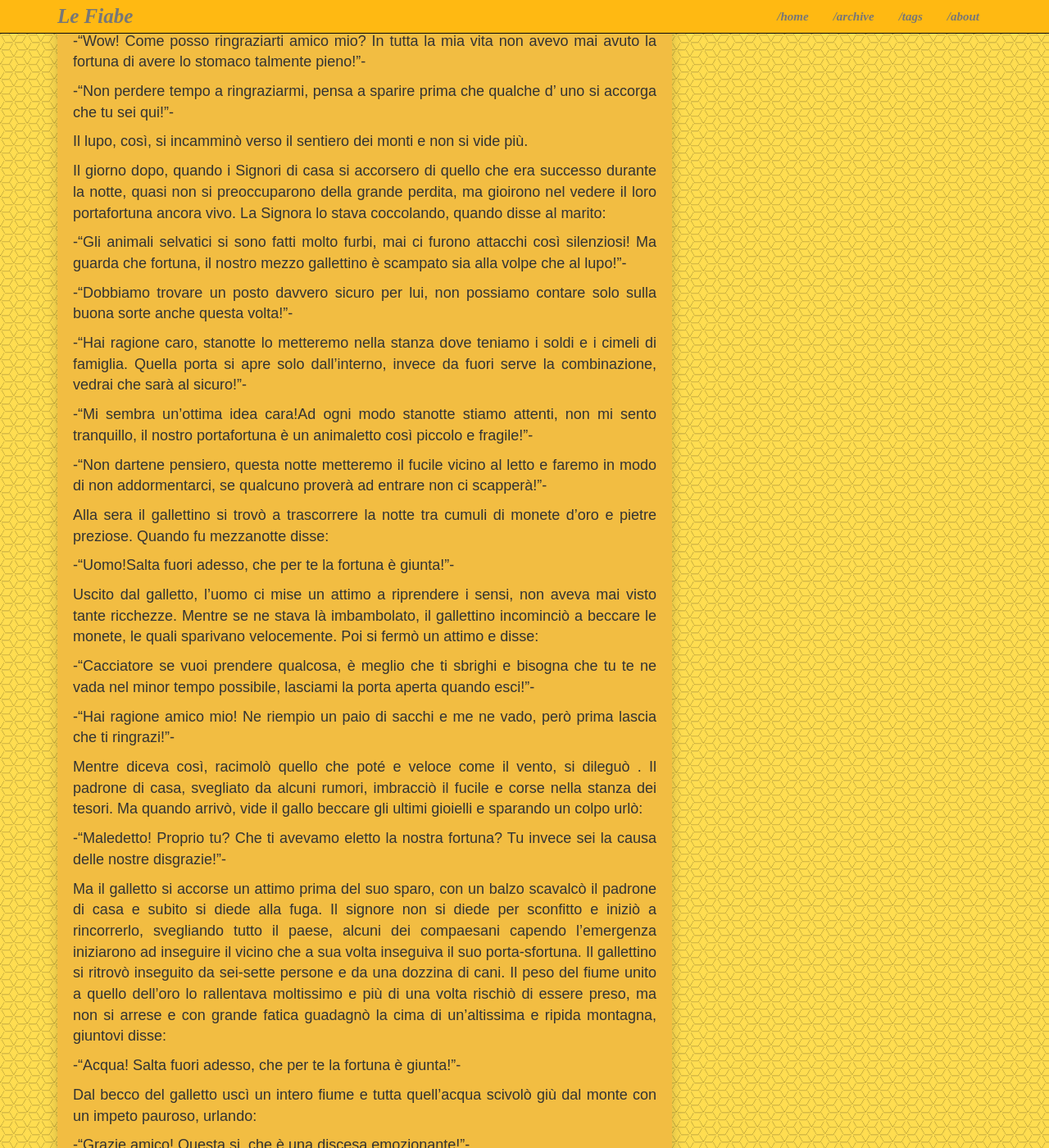
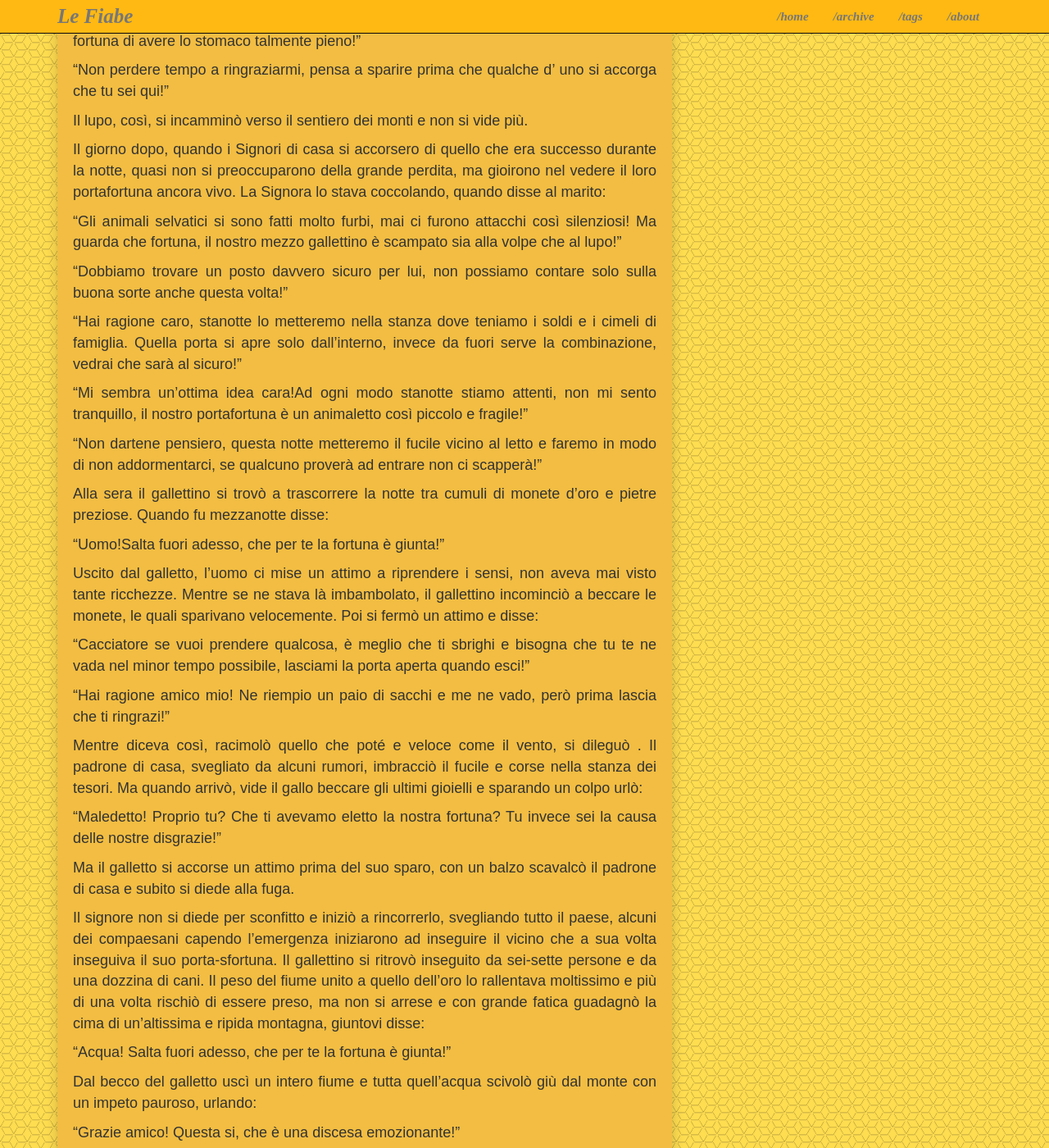
Before and after one commit to saramasi/saramasi.github.io, a Jekyll site: the page built from _posts/2017-11-27-mezzogalletto.md, in a window 1280 px wide and 1400 px high, scrolled down 4223 px. Shown: the whole window at 82% size. Built offline with Jekyll 4.4.1, drawn with Linux system fonts in a browser that asks for light colours; some web fonts are replaced; some of the changed text lies outside the part shown.

Commit message:
Update 2017-11-27-mezzogalletto.md

```diff
--- a/_posts/2017-11-27-mezzogalletto.md
+++ b/_posts/2017-11-27-mezzogalletto.md
@@ -20,210 +20,214 @@ Una famiglia molto povera, con una mamma e due bambine, l'unico bene in loro pos
 Quando arrivò il giorno in cui la madre morì, le due sorelle si trovarono a spartire la misera eredità.
 La più grande disse:
 
--"Con un galletto non si diventerà di certo ricche, io me lo vorrei mangiare per sentire che sapore ha la carne. Tu cosa ne dici?"-
+"Con un galletto non si diventerà di certo ricche, io me lo vorrei mangiare per sentire che sapore ha la carne. Tu cosa ne dici?"
 
--"Ti dico che io lo vorrei liberare, se lo vuoi dividere, ti chiedo solo le tue parti di interiora, un po' di pelle e la testa, così lo ricucio e potrà vivere."-
+"Ti dico che io lo vorrei liberare, se lo vuoi dividere, ti chiedo solo le tue parti di interiora, un po' di pelle e la testa, così lo ricucio e potrà vivere."
 
--"Non ho nulla in contrario, se ti prendi le parti che non si possono mangiare, ce ne sarà di più per me!"-
+"Non ho nulla in contrario, se ti prendi le parti che non si possono mangiare, ce ne sarà di più per me!"
 
 Fu così, che alla bimba più piccola rimase la testa, mezzo corpicino, un'aletta e una zampina. Una volta ricucito, lo tenne in braccio per un giorno e una notte intera, poi vedendo che stava bene, lo mise a terra e disse:
 
--"Gallettino! Sei così piccolo, hai solo una zampina, fammi vedere come te la cavi a saltellare!"-
+"Gallettino! Sei così piccolo, hai solo una zampina, fammi vedere come te la cavi a saltellare!"
 
 Il piccolo animaletto si scoprì un ottimo saltatore e vedendo questo la bimba disse:
 
--”Sei bravissimo! Con questi salti in un giorno copriresti distanze che un altro gallo non coprirebbe in un mese di viaggio. Vai piccolo mio, vai in cerca di fortuna e se la trovi torna da me!"-
+”Sei bravissimo! Con questi salti in un giorno copriresti distanze che un altro gallo non coprirebbe in un mese di viaggio. Vai piccolo mio, vai in cerca di fortuna e se la trovi torna da me!"
 
 Il mezzo gallettino partì, con tre balzi attraversava un'intera valle e sopra alle montagne faceva salti da una vetta all'altra.
 Un giorno mentre era in un bosco a riposare, incontrò una volpe:
 
--"Ho una fame che mangerei qualsiasi cosa! Ma tu sei solo mezzo, non mi accorgerei neppure di averti mangiato, anzi probabilmente dopo avrei più fame di prima. Ma dimmi, dove stai andando?"-
+"Ho una fame che mangerei qualsiasi cosa! Ma tu sei solo mezzo, non mi accorgerei neppure di averti mangiato, anzi probabilmente dopo avrei più fame di prima. Ma dimmi, dove stai andando?"
 
--"Vado in cerca di buona fortuna!"-
+"Vado in cerca di buona fortuna!"
 
--"Io qua non ho nulla da fare, posso venire con te?"-
+"Io qua non ho nulla da fare, posso venire con te?"
 
--"Vieni pure!"-
+"Vieni pure!"
 
 I due nuovi compagni si misero in cammino, ma ben presto la volpe fu troppo stanca per proseguire e disse:
 
--"Sei troppo veloce per me, non riesco a starti dietro!"-
+"Sei troppo veloce per me, non riesco a starti dietro!"
 
--"Io più piano di così non riesco ad andare."-
+"Io più piano di così non riesco ad andare."
 
--"Allora sono costretta a fermarmi qui."-
+"Allora sono costretta a fermarmi qui."
 
 Il Galletto ci pensò un attimo e concluse:
 
--"Salta dentro al mio gozzo, ti porto io!"-
+"Salta dentro al mio gozzo, ti porto io!"
 
 E senza aspettare risposta, la ingoiò tutta intera e ripartì.
 
 Poco tempo dopo, incontrò nel suo cammino un lupo, che guardandolo disse:
 
--"Con la fame che ho non basterebbero tre agnelli per saziarmi, vorrei mangiarti, ma sei così piccolo che di te non saprei che farmene. Ma dimmi, cosa fai tra questi sperduti monti?"-
+"Con la fame che ho non basterebbero tre agnelli per saziarmi, vorrei mangiarti, ma sei così piccolo che di te non saprei che farmene. Ma dimmi, cosa fai tra questi sperduti monti?"
 
--"Vado in cerca di buona fortuna!"-
+"Vado in cerca di buona fortuna!"
 
--"Bella idea, anche io avrei bisogno di trovare fortuna, posso venire con te?"-
+"Bella idea, anche io avrei bisogno di trovare fortuna, posso venire con te?"
 
--"Vieni pure, ma debbo avvertirti che sono molto veloce e non so se riuscirai a starmi dietro."-
+"Vieni pure, ma debbo avvertirti che sono molto veloce e non so se riuscirai a starmi dietro."
 
--"Figuriamoci se un lupo forte come me non riesce a stare dietro ad un mezzo gallo come te!"-
+"Figuriamoci se un lupo forte come me non riesce a stare dietro ad un mezzo gallo come te!"
 
--"Allora mettiamoci subito in viaggio!"-
+"Allora mettiamoci subito in viaggio!"
 
- Concluse il gallettino.
+Concluse il gallettino.
 Molto presto però, il lupo si rese conto che sarebbe stato impossibile tenere il passo del suo compagno a lungo e disse:
 
--"Mi debbo arrendere, io mi fermo qui! Non riesco a starti dietro."-
+"Mi debbo arrendere, io mi fermo qui! Non riesco a starti dietro."
 
--"Salta dentro al mio gozzo, ti porto io!"-
+"Salta dentro al mio gozzo, ti porto io!"
 
 Anche questa volta ingoiò l'animale, tutto intero, poi si rimise subito in viaggio, con il peso della volpe e del lupo, i suoi salti si erano accorciati, ma non di molto.
 
 Arrivando sulla riva di un fiume si fermò a bere e con un solo salto raggiunse l'altra riva. In un momento si sentì chiamare e il suono proveniva dall'acqua:
 
--"Dove vai bel mezzo gallettino, che riesci a fare dei salti così prodigiosi?"-
+"Dove vai bel mezzo gallettino, che riesci a fare dei salti così prodigiosi?"
 
--"Vado in cerca di buona fortuna."-
+"Vado in cerca di buona fortuna."
 
--"E dove vai a cercarla questa fortuna?"-
+"E dove vai a cercarla questa fortuna?"
 
 Disse l'acqua.
 
--"Non ho una meta precisa, per adesso voglio seguire questa valle, poi vedrò."-
+"Non ho una meta precisa, per adesso voglio seguire questa valle, poi vedrò."-
 
--”Sarebbe bello cambiare percorso per una volta nella vita, ormai sono secoli che solco sempre la stessa valle. Posso venire con te?”-
+"Sarebbe bello cambiare percorso per una volta nella vita, ormai sono secoli che solco sempre la stessa valle. Posso venire con te?"
 
--"Vieni pure, così mi fai compagnia!"-
+"Vieni pure, così mi fai compagnia!"
 
 I due nuovi compagni ripresero il loro viaggio, però la valle che il gallettino aveva deciso di percorrere risultò, poco dopo in salita.
 L'acqua che formava il fiume non poteva da sola sfidare la forza di gravità e mentre il galletto iniziava a salire il monte lei lo chiamò:
 
--"Mi dispiace mio caro compagno, io sono acqua e in salita non posso seguirti, dobbiamo separarci."-
+"Mi dispiace mio caro compagno, io sono acqua e in salita non posso seguirti, dobbiamo separarci."
 
--"Salta dentro al mio gozzo, ti porto io."-
+"Salta dentro al mio gozzo, ti porto io."
 
 Così, bevve tutta l'acqua del fiume e si rimise a saltellare, anche se un intero fiume pesa e la sua corsa rallentò di un poco.
 
 Tempo dopo, attraversando un bosco, una voce attirò la sua attenzione, seguendola vide un cacciatore e gli disse:
 
--"Signor cacciatore cosa fate? Parlate da solo?"-
+"Signor cacciatore cosa fate? Parlate da solo?"
 
-- "Non da solo! Ce l'ho con la mia sfortuna, sono a caccia da due giorni e non ho preso nulla, se torno in paese a mani vuote sarei deriso da tutti."-
+"Non da solo! Ce l'ho con la mia sfortuna, sono a caccia da due giorni e non ho preso nulla, se torno in paese a mani vuote sarei deriso da tutti."
 
--"Non vorrete mica prendermi come trofeo di caccia?"-
+"Non vorrete mica prendermi come trofeo di caccia?"
 
--"Ci mancherebbe..se dopo due giorni passati nei boschi tornassi a casa con un solo galletto, per giunta mezzo, sarei lo zimbello a vita!"-
+"Ci mancherebbe..se dopo due giorni passati nei boschi tornassi a casa con un solo galletto, per giunta mezzo, sarei lo zimbello a vita!"
 
--"Piuttosto dimmi bene che ci fai in questi boschi? Se non sbaglio sei un mezzo gallo da allevamento."-
+"Piuttosto dimmi bene che ci fai in questi boschi? Se non sbaglio sei un mezzo gallo da allevamento."
 
--"Vado in cerca di buona fortuna!"-
+"Vado in cerca di buona fortuna!"
 
--"Che bella idea, quasi quasi invece che tornare in paese vengo con te."-
+"Che bella idea, quasi quasi invece che tornare in paese vengo con te."
 
--"Vieni pure!"-
+"Vieni pure!"
 
 Per un breve tragitto il cacciatore riuscì a stare dietro al gallettino, rallentato dal peso che aveva nel pancino, ma ben presto anche lui dovette arrendersi, anche impedito dal tanto peso ,il galletto era troppo veloce per il cacciatore, che fermandosi disse:
 
--"Ehy,mezzo gallo! Io non ce la faccio più. Non riesco a starti dietro. Ho fame, ho sete e mi sono allontanato troppo dal paese, è meglio che ci separiamo e che io torni indietro."-
+"Ehy,mezzo gallo! Io non ce la faccio più. Non riesco a starti dietro. Ho fame, ho sete e mi sono allontanato troppo dal paese, è meglio che ci separiamo e che io torni indietro."
 
--"Salta dentro al mio gozzo, ti porto io."-
+"Salta dentro al mio gozzo, ti porto io."
 
 E con un unica beccata si ingoiò anche il cacciatore.
 
 Sorpassato valli e monti, ad un certo punto il gallettino intravide da lontano un grande e ricco paese, disse:
 
--"Qualche cosa mi dice che è un buon posto per cercare buona fortuna!"-
+"Qualche cosa mi dice che è un buon posto per cercare buona fortuna!"
 
 In quattro balzi raggiunse le mura del villaggio e mentre saltellava per le vie del paese, incrociò una ragazza bella e grassottella, si guardarono un poco e lei disse:
 
--"Ma ciao! Come sei buffo! Adesso ti porto a casa mia, che ai miei genitori gli piacciono un sacco le cose strane e vedrai che sarai trattato come un re oggi!"-
+"Ma ciao! Come sei buffo! Adesso ti porto a casa mia, che ai miei genitori gli piacciono un sacco le cose strane e vedrai che sarai trattato come un re oggi!"
 
 Il galletto si lasciò prendere docilmente e andarono verso le case. Quando arrivarono, mamma e papà rimasero entusiasti, come previsto, dell'animaletto.
 
--"Questo mezzo gallettino è senz'altro un segno di buon auspicio, dobbiamo tenerlo caro!"-
+"Questo mezzo gallettino è senz'altro un segno di buon auspicio, dobbiamo tenerlo caro!"
 
--"Per il momento lo metteremo nel pollaio, ma domani chiameremo il falegname e gli costruiremo una casetta tutta per lui!"-
+"Per il momento lo metteremo nel pollaio, ma domani chiameremo il falegname e gli costruiremo una casetta tutta per lui!"
 
 Così quella notte, il galletto si ritrovò in mezzo a una dozzina di suoi simili, e quando fu certo che tutti quanti dormissero, disse:
 
--"Volpe! Salta fuori adesso che per te la fortuna è giunta!"-
+"Volpe! Salta fuori adesso che per te la fortuna è giunta!"
 
 Dal becco del gallettino uscì la volpe viva e tutta intera, quando vide tutti quei polli a sua disposizione, non perse tempo a parlare e in men che non si dica, di dodici polli e mezzo ne rimase solo mezzo. Felice e contenta la volpe era pronta a riprendere la via dei boschi, ma prima disse:
 
--"Ti ringrazio amico mio, non dimenticherò mai questa nottata, la più bella della mia vita!"-
+"Ti ringrazio amico mio, non dimenticherò mai questa nottata, la più bella della mia vita!"
 
--"Non c'è di che volpe, ma ora ti conviene dartela a zampe!"-
+"Non c'è di che volpe, ma ora ti conviene dartela a zampe!"
 
 E così fece.
 
 La mattina dopo, quando i signori andarono nel pollaio, non poterono credere ai loro occhi! Non capivano come una volpe fosse riuscita ad entrare e fare quello scempio senza nessun rumore. Evidentemente era stata talmente scaltra e silenziosa che nessuno si era accorto del suo arrivo.
 Guardando meglio, la Signora, vide in un angolo il mezzo gallettino ancora vivo, lo prese in braccio e disse al marito:
 
--"Avevamo proprio ragione a considerarlo un portafortuna! Come si spiega altrimenti l'essere scampato ad una volpe così furba?"-
+"Avevamo proprio ragione a considerarlo un portafortuna! Come si spiega altrimenti l'essere scampato ad una volpe così furba?"-
 
--"Hai ragione cara, però stanotte per non rischiare lo metteremo nell'ovile, qui è troppo pericoloso!"-
+"Hai ragione cara, però stanotte per non rischiare lo metteremo nell'ovile, qui è troppo pericoloso!"
 
 Il galletto si ritrovò così a dormire in mezzo a cinque pecore, ma quando giunse la notte:
 
--"Lupo! Salta fuori adesso che per te la fortuna è giunta!"-
+"Lupo! Salta fuori adesso che per te la fortuna è giunta!"
 
 E come la volpe, anche il lupo uscì vivo e tutt'intero. Quando vide cinque pecore a sua disposizione con i crampi allo stomaco, ne fece cinque bocconi e disse:
 
--"Wow! Come posso ringraziarti amico mio? In tutta la mia vita non avevo mai avuto la fortuna di avere lo stomaco talmente pieno!"-
+"Wow! Come posso ringraziarti amico mio? In tutta la mia vita non avevo mai avuto la fortuna di avere lo stomaco talmente pieno!"
 
--"Non perdere tempo a ringraziarmi, pensa a sparire prima che qualche d' uno si accorga che tu sei qui!"-
+"Non perdere tempo a ringraziarmi, pensa a sparire prima che qualche d' uno si accorga che tu sei qui!"
 
 Il lupo, così, si incamminò verso il sentiero dei monti e non si vide più.
 
 Il giorno dopo, quando i Signori di casa si accorsero di quello che era successo durante la notte, quasi non si preoccuparono della grande perdita, ma gioirono nel vedere il loro portafortuna ancora vivo. La Signora lo stava coccolando, quando disse al marito:
 
--"Gli animali selvatici si sono fatti molto furbi, mai ci furono attacchi così silenziosi! Ma guarda che fortuna, il nostro mezzo gallettino è scampato sia alla volpe che al lupo!"-
+"Gli animali selvatici si sono fatti molto furbi, mai ci furono attacchi così silenziosi! Ma guarda che fortuna, il nostro mezzo gallettino è scampato sia alla volpe che al lupo!"
 
--"Dobbiamo trovare un posto davvero sicuro per lui, non possiamo contare solo sulla buona sorte anche questa volta!"-
+"Dobbiamo trovare un posto davvero sicuro per lui, non possiamo contare solo sulla buona sorte anche questa volta!"
 
--"Hai ragione caro, stanotte lo metteremo nella stanza dove teniamo i soldi e i cimeli di famiglia. Quella porta si apre solo dall'interno, invece da fuori serve la combinazione, vedrai che sarà al sicuro!"-
+"Hai ragione caro, stanotte lo metteremo nella stanza dove teniamo i soldi e i cimeli di famiglia. Quella porta si apre solo dall'interno, invece da fuori serve la combinazione, vedrai che sarà al sicuro!"
 
--"Mi sembra un'ottima idea cara!Ad ogni modo stanotte stiamo attenti, non mi sento tranquillo, il nostro portafortuna è un animaletto così piccolo e fragile!"-
+"Mi sembra un'ottima idea cara!Ad ogni modo stanotte stiamo attenti, non mi sento tranquillo, il nostro portafortuna è un animaletto così piccolo e fragile!"
 
--"Non dartene pensiero, questa notte metteremo il fucile vicino al letto e faremo in modo di non addormentarci, se qualcuno proverà ad entrare non ci scapperà!"-
+"Non dartene pensiero, questa notte metteremo il fucile vicino al letto e faremo in modo di non addormentarci, se qualcuno proverà ad entrare non ci scapperà!"
 
 Alla sera il gallettino si trovò a trascorrere la notte tra cumuli di monete d'oro e pietre preziose. Quando fu mezzanotte disse:
 
--"Uomo!Salta fuori adesso, che per te la fortuna è giunta!"-
+"Uomo!Salta fuori adesso, che per te la fortuna è giunta!"
 
 Uscito dal galletto, l'uomo ci mise un attimo a riprendere i sensi, non aveva mai visto tante ricchezze. Mentre se ne stava là imbambolato, il gallettino incominciò a beccare le monete, le quali sparivano velocemente. Poi si fermò un attimo e disse:
 
--"Cacciatore se vuoi prendere qualcosa, è meglio che ti sbrighi e bisogna che tu te ne vada nel minor tempo possibile, lasciami la porta aperta quando esci!"-
+"Cacciatore se vuoi prendere qualcosa, è meglio che ti sbrighi e bisogna che tu te ne vada nel minor tempo possibile, lasciami la porta aperta quando esci!"
 
--"Hai ragione amico mio! Ne riempio un paio di sacchi e me ne vado, però prima lascia che ti ringrazi!"-
+"Hai ragione amico mio! Ne riempio un paio di sacchi e me ne vado, però prima lascia che ti ringrazi!"
 
 Mentre diceva così, racimolò quello che poté e veloce come il vento, si dileguò .
 Il padrone di casa, svegliato da alcuni rumori, imbracciò il fucile e corse nella stanza dei tesori. Ma quando arrivò, vide il gallo beccare gli ultimi gioielli e sparando un colpo urlò:
 
--"Maledetto! Proprio tu? Che ti avevamo eletto la nostra fortuna? Tu invece sei la causa delle nostre disgrazie!"-
+"Maledetto! Proprio tu? Che ti avevamo eletto la nostra fortuna? Tu invece sei la causa delle nostre disgrazie!"
 
 Ma il galletto si accorse un attimo prima del suo sparo, con un balzo scavalcò il padrone di casa e subito si diede alla fuga.
+
 Il signore non si diede per sconfitto e iniziò a rincorrerlo, svegliando tutto il paese, alcuni dei compaesani capendo l'emergenza iniziarono ad inseguire il vicino che a sua volta inseguiva il suo porta-sfortuna.
 Il gallettino si ritrovò inseguito da sei-sette persone e da una dozzina di cani.
 Il peso del fiume unito a quello dell'oro lo rallentava moltissimo e più di una volta rischiò di essere preso, ma non si arrese e con grande fatica guadagnò la cima di un'altissima e ripida montagna, giuntovi disse:
 
--"Acqua! Salta fuori adesso, che per te la fortuna è giunta!"-
+"Acqua! Salta fuori adesso, che per te la fortuna è giunta!"
 
 Dal becco del galletto uscì un intero fiume e tutta quell'acqua scivolò giù dal monte con un impeto pauroso, urlando:
 
--"Grazie amico! Questa si, che è una discesa emozionante!"-
+"Grazie amico! Questa si, che è una discesa emozionante!"
 
 Agli inseguitori, minacciati da quella forza della natura inarrestabile, non restò altra scelta che battere la ritirata.
 Il galletto alleggerito dal peso del fiume, fece un viaggio di ritorno veloce e facile.
-Pochi giorni dopo era tra le braccia della sua padrona, che vedendolo tornare, si commosse, lo strinse e non lo lasciò per giorni interi. Mentre lo coccolava disse:
+Pochi giorni dopo era tra le braccia della sua padrona, che vedendolo tornare, si commosse, lo strinse e non lo lasciò per giorni interi.
+Mentre lo coccolava disse:
 
--"Non hai trovato molta fortuna, nemmeno un contadino che ti desse un pugno di grano. Io da mangiare non ne ho neppure per me, ma non preoccuparti mio bel mezzo gallettino, in qualche modo faremo!"-
+"Non hai trovato molta fortuna, nemmeno un contadino che ti desse un pugno di grano. Io da mangiare non ne ho neppure per me, ma non preoccuparti mio bel mezzo gallettino, in qualche modo faremo!"
 
 Proprio in quel momento dal becco della bestiola uscirono gioielli e monete d'oro in una quantità tale che la ragazza rischiò di essere sommersa.
+
 Da quel giorno la ragazza di tesori ne ebbe molti, ma per lei, il tesoro più grande rimase sempre il suo mezzo gallettino.
+
 Non per le ricchezze materiali a disposizione, ma per la fiducia e l'amore che li univano.
 
 Fine
```
